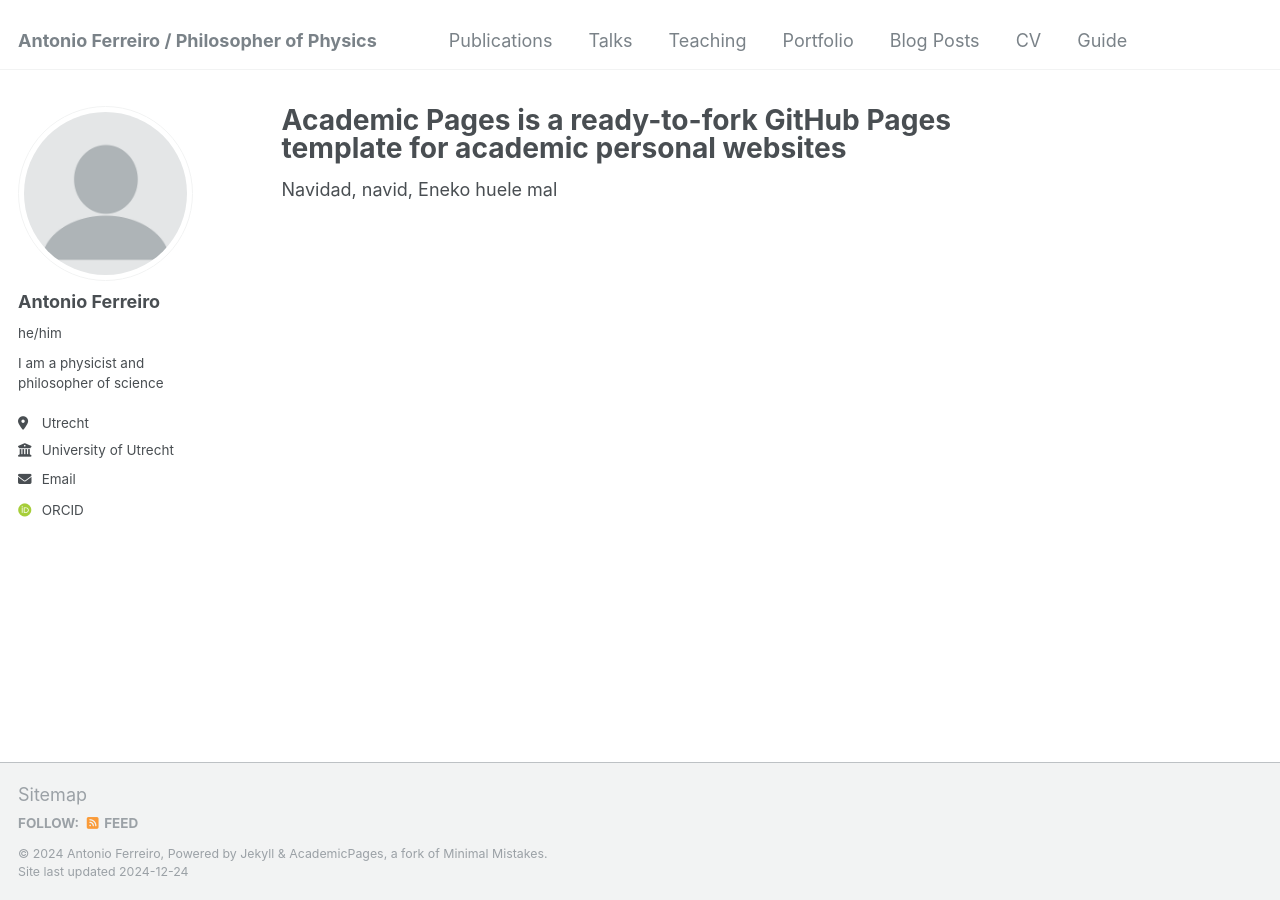
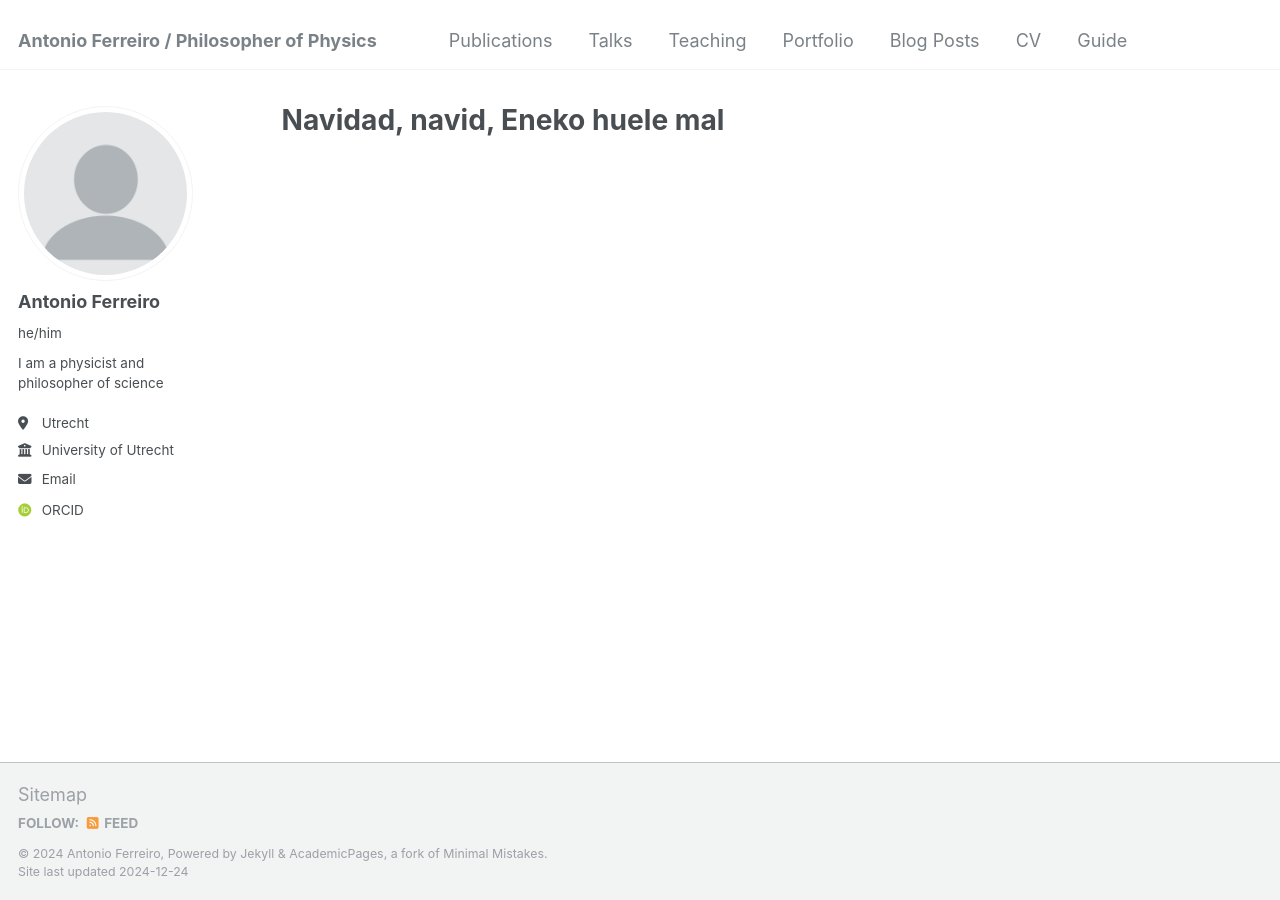
Before and after one commit to Anfedea/anfedea.github.io, a Jekyll site: the page built from _pages/about.md, in a window 1280 px wide. Built offline with Jekyll 4.4.1, drawn with Linux system fonts in a browser that asks for light colours; some web fonts are replaced.

Commit message:
Update about.md

```diff
--- a/_pages/about.md
+++ b/_pages/about.md
@@ -1,10 +1,8 @@
 ---
 permalink: /
-title: "Academic Pages is a ready-to-fork GitHub Pages template for academic personal websites"
+title: "Navidad, navid, Eneko huele mal"
 author_profile: true
 redirect_from:
   - /about/
   - /about.html
 ---
-
-Navidad, navid, Eneko huele mal
```
